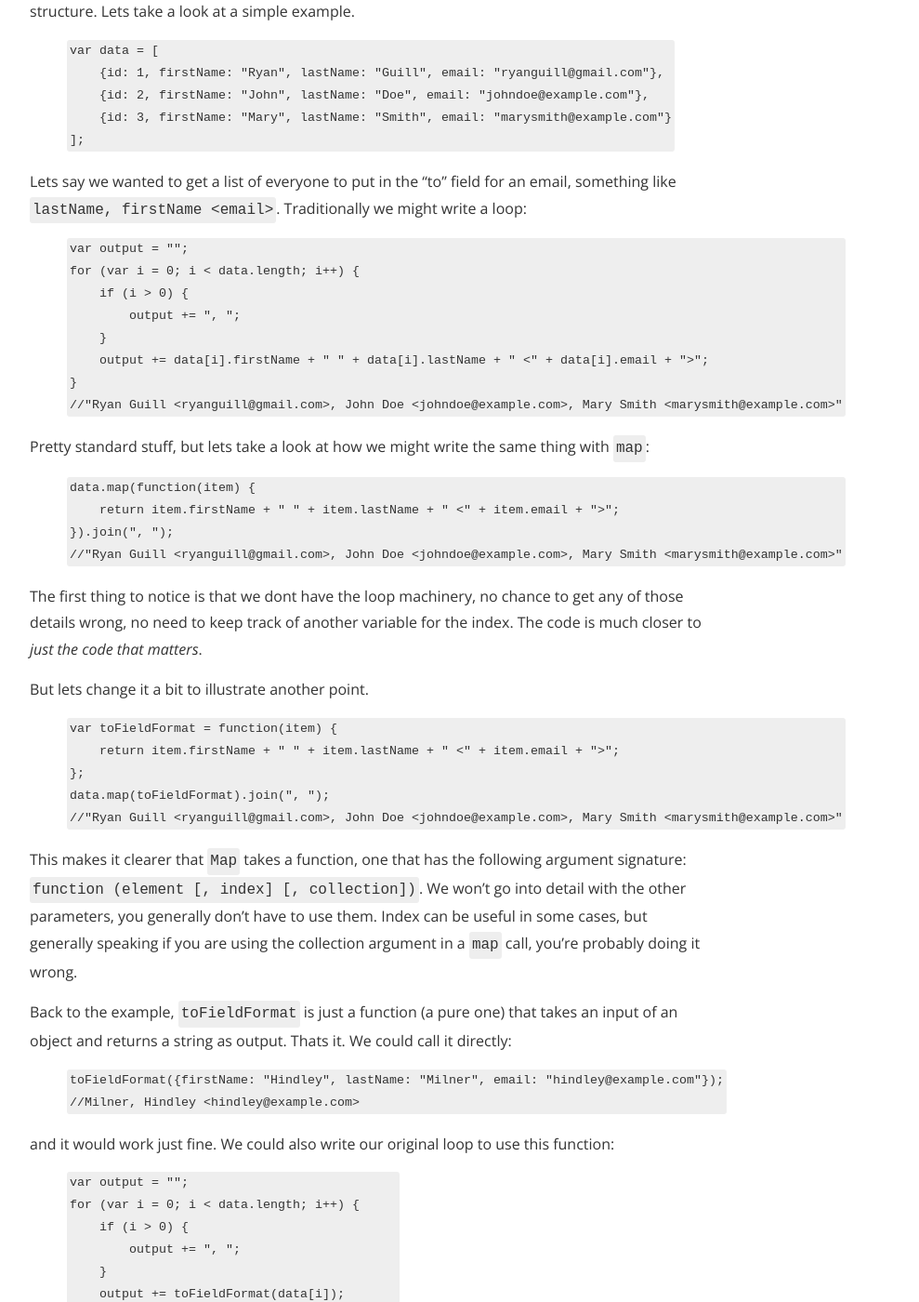
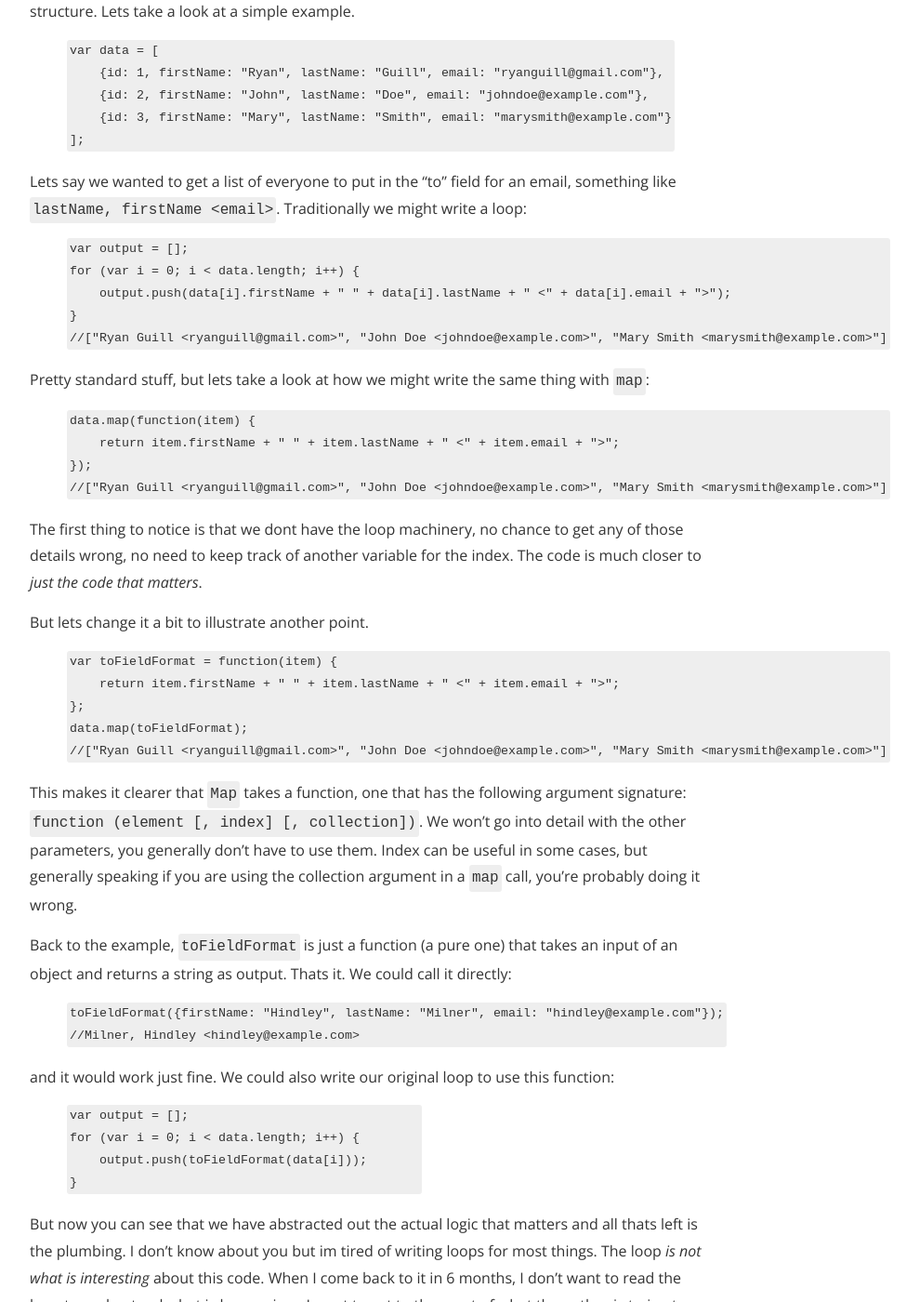
Before and after one commit to ryanguill/ryanguill.github.io, a Jekyll site: the page built from _posts/2016-05-18-higher-order-functions.markdown, in a window 1280 px wide and 1400 px high, scrolled down 1799 px. Shown: the whole window at 93% size, without its empty margins (240-1229 px from the left). Built offline with Jekyll 4.4.1, drawn with Linux system fonts in a browser that asks for light colours; nearby versions of some CDN libraries; comment, search, counter and statistics services are not loaded; a style sheet for code colours, icons or effects is not loaded; some of the changed text lies outside the part shown.

Commit message:
updating map example to remove join

```diff
--- a/_posts/2016-05-18-higher-order-functions.markdown
+++ b/_posts/2016-05-18-higher-order-functions.markdown
@@ -46,14 +46,11 @@ var data = [
 Lets say we wanted to get a list of everyone to put in the "to" field for an email, something like `lastName, firstName <email>`.  Traditionally we might write a loop:
 
 {% highlight js %}
-var output = "";
+var output = [];
 for (var i = 0; i < data.length; i++) {
-    if (i > 0) {
-        output += ", ";
-    }
-    output += data[i].firstName + " " + data[i].lastName + " <" + data[i].email + ">";
+    output.push(data[i].firstName + " " + data[i].lastName + " <" + data[i].email + ">");
 }
-//"Ryan Guill <ryanguill@gmail.com>, John Doe <johndoe@example.com>, Mary Smith <marysmith@example.com>"
+//["Ryan Guill <ryanguill@gmail.com>", "John Doe <johndoe@example.com>", "Mary Smith <marysmith@example.com>"]
 {% endhighlight %}
 
 Pretty standard stuff, but lets take a look at how we might write the same thing with `map`:
@@ -61,8 +58,8 @@ Pretty standard stuff, but lets take a look at how we might write the same thing
 {% highlight js %}
 data.map(function(item) {
     return item.firstName + " " + item.lastName + " <" + item.email + ">";
-}).join(", ");
-//"Ryan Guill <ryanguill@gmail.com>, John Doe <johndoe@example.com>, Mary Smith <marysmith@example.com>"
+});
+//["Ryan Guill <ryanguill@gmail.com>", "John Doe <johndoe@example.com>", "Mary Smith <marysmith@example.com>"]
 {% endhighlight %}
 
 The first thing to notice is that we dont have the loop machinery, no chance to get any of those details wrong, no need to keep track of another variable for the index. The code is much closer to _just the code that matters_.
@@ -73,8 +70,8 @@ But lets change it a bit to illustrate another point.
 var toFieldFormat = function(item) {
     return item.firstName + " " + item.lastName + " <" + item.email + ">";
 };
-data.map(toFieldFormat).join(", ");
-//"Ryan Guill <ryanguill@gmail.com>, John Doe <johndoe@example.com>, Mary Smith <marysmith@example.com>"
+data.map(toFieldFormat);
+//["Ryan Guill <ryanguill@gmail.com>", "John Doe <johndoe@example.com>", "Mary Smith <marysmith@example.com>"]
 {% endhighlight %}
 
 This makes it clearer that `Map` takes a function, one that has the following argument signature: `function (element [, index] [, collection])`.  We won't go into detail with the other parameters, you generally don't have to use them.  Index can be useful in some cases, but generally speaking if you are using the collection argument in a `map` call, you're probably doing it wrong.
@@ -89,12 +86,9 @@ toFieldFormat({firstName: "Hindley", lastName: "Milner", email: "hindley@example
 and it would work just fine.  We could also write our original loop to use this function:
 
 {% highlight js %}
-var output = "";
+var output = [];
 for (var i = 0; i < data.length; i++) {
-    if (i > 0) {
-        output += ", ";
-    }
-    output += toFieldFormat(data[i]);
+    output.push(toFieldFormat(data[i]));
 }
 {% endhighlight %}
 
```
Also changed, not shown: other parts of _posts/2016-05-18-higher-order-functions.markdown (+1 -1 lines).
